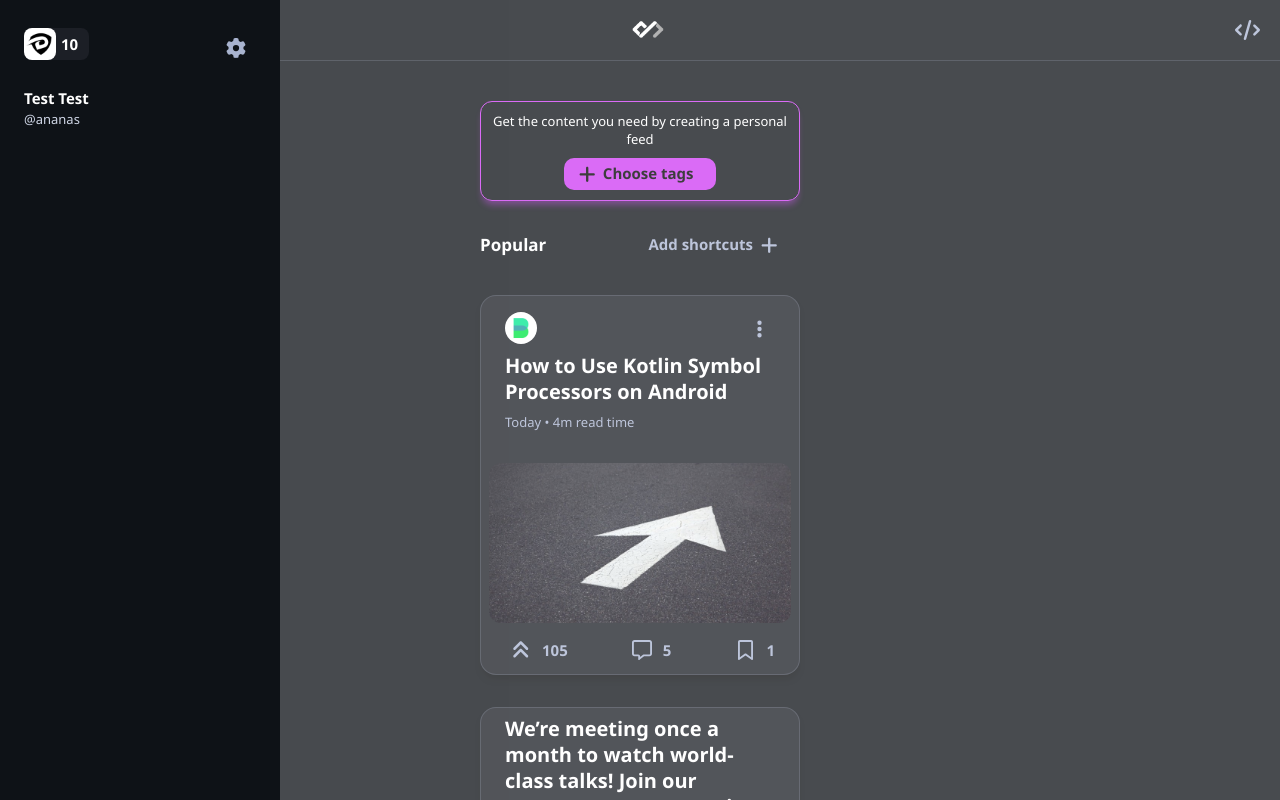
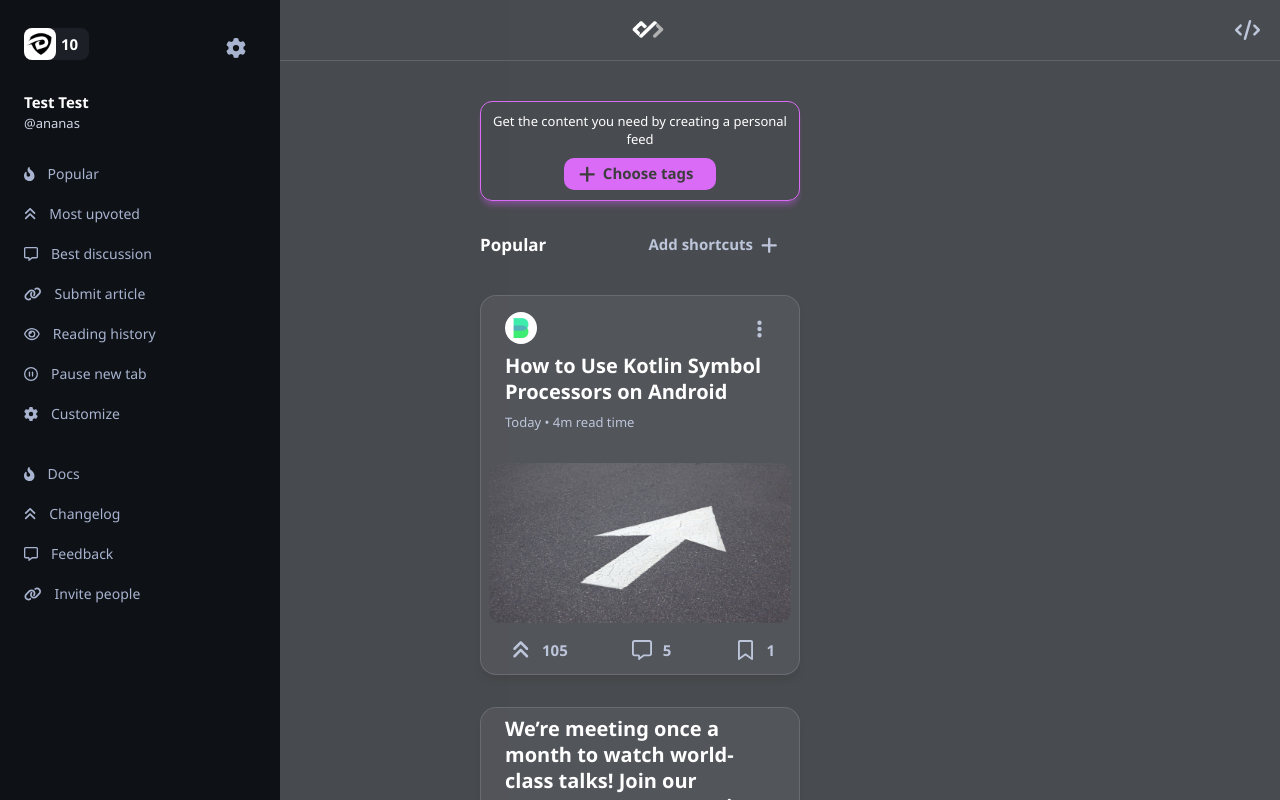
Before and after one commit to littlenines/daily-dev, a Vue app: page / in a window 1280 px wide. Shown: the top 800 px of the page. Built offline with nearby package versions, Linux system fonts and the light colour scheme.

Commit message:
add navbar fixes

```diff
--- a/src/assets/scss/_variables.scss
+++ b/src/assets/scss/_variables.scss
@@ -12,6 +12,7 @@ $label-tertiary: #a8b3cf;
 $label-secondary: #cfd6e6;
 $theme-overlay: #ffffff3d;
 $background-primary: #0e1217;
+$background-active: #a8b3cf33;
 $background-secondary: #1c1f26;
 $divider: rgba(168,179,207,0.2);
 $divider-secondary: rgba(168,179,207,0.4);
--- a/src/components/DevButton.vue
+++ b/src/components/DevButton.vue
@@ -21,7 +21,7 @@ export default {
             type: String,
             default: 'default',
             validator: (value) => {
-                return ['default', 'success', 'warning'].indexOf(value) > -1
+                return ['default', 'success', 'warning', 'transparent'].indexOf(value) > -1
             }
         },
         iconStart: {
@@ -34,7 +34,7 @@ export default {
             type: String,
             default: 'sm',
             validator: (value) => {
-                const fontSizes = ['xs','sm', 'lg', '2x', '3x', '5x','7x', '10x']
+                const fontSizes = ['xs','sm', 'md', 'lg', '2x', '3x', '5x','7x', '10x']
                 return fontSizes.indexOf(value) > -1
             }
         },
--- a/src/main.js
+++ b/src/main.js
@@ -3,26 +3,34 @@ import App from './App.vue'
 import router from './router'
 import store from './store'
 
-import { library } from '@fortawesome/fontawesome-svg-core'
 import { FontAwesomeIcon } from '@fortawesome/vue-fontawesome'
 import { faBars } from '@fortawesome/free-solid-svg-icons'
 import { faCode } from '@fortawesome/free-solid-svg-icons'
 import { faPlus } from '@fortawesome/free-solid-svg-icons'
+import { faGear } from '@fortawesome/free-solid-svg-icons'
+import { faLink } from '@fortawesome/free-solid-svg-icons'
+import { library } from '@fortawesome/fontawesome-svg-core'
+import { faAnglesUp } from '@fortawesome/free-solid-svg-icons'
 import { faEllipsisVertical } from '@fortawesome/free-solid-svg-icons'
-import { faAnglesUp } from '@fortawesome/free-solid-svg-icons'
-import { faGear } from '@fortawesome/free-solid-svg-icons'
+import { faFireFlameCurved } from '@fortawesome/free-solid-svg-icons'
 
+import { faEye } from '@fortawesome/free-regular-svg-icons'
 import { faMessage } from '@fortawesome/free-regular-svg-icons'
 import { faBookmark } from '@fortawesome/free-regular-svg-icons'
+import { faCirclePause } from '@fortawesome/free-regular-svg-icons'
 
-library.add(faBars,
+library.add(faEye,
+            faBars,
             faCode,
             faPlus,
-            faEllipsisVertical,
-            faAnglesUp,
+            faGear,
+            faLink,
             faMessage,
             faBookmark,
-            faGear)
+            faAnglesUp,
+            faCirclePause,
+            faFireFlameCurved,
+            faEllipsisVertical)
 
 createApp(App)
 .component('font-awesome-icon', FontAwesomeIcon)
--- a/src/views/HomeView.vue
+++ b/src/views/HomeView.vue
@@ -2,6 +2,7 @@
   <main class="main">
 <aside class="overlay">
   <nav class="navigation">
+    <div class="navigation-wrapper">
       <div class="navigation-header">
           <div class="navigation-header-user">
               <img src="/img/logo-card.webp" alt="logo">
@@ -13,14 +14,34 @@
         <p class="navigation-username-title">Test Test</p>
         <p class="navigation-username-subtitle">@ananas</p>
       </div>
+    </div>
+    <div class="navigation-discussion">
+      <ul>
+        <li><a href="/" class="discussion-link"><font-awesome-icon icon="fa-solid fa-fire-flame-curved" class="icon-divider"/><p>Popular</p></a></li>
+        <li><a href="/" class="discussion-link"><font-awesome-icon icon="fa-solid fa-angles-up" class="icon-divider"/><p>Most upvoted</p></a></li>
+        <li><a href="/" class="discussion-link"><font-awesome-icon icon="fa-regular fa-message" class="icon-divider"/><p>Best discussion</p></a></li>
+        <li><a href="/" class="discussion-link"><font-awesome-icon icon="fa-solid fa-link" class="icon-divider"/><p>Submit article</p></a></li>
+        <li><a href="/" class="discussion-link"><font-awesome-icon icon="fa-regular fa-eye" class="icon-divider"/><p>Reading history</p></a></li>
+        <li><a href="/" class="discussion-link"><font-awesome-icon icon="fa-regular fa-circle-pause" class="icon-divider"/><p>Pause new tab</p></a></li>
+        <li><a href="/" class="discussion-link"><font-awesome-icon icon="fa-solid fa-gear" class="icon-divider"/><p>Customize</p></a></li>
+      </ul>
+    </div>
+
+    <div class="navigation-footer">
+      <ul>
+        <li><a href="/" class="discussion-link"> <font-awesome-icon icon="fa-solid fa-fire-flame-curved" class="icon-divider"/><p>Docs</p></a></li>
+        <li><a href="/" class="discussion-link"> <font-awesome-icon icon="fa-solid fa-angles-up" class="icon-divider"/><p>Changelog</p></a></li>
+        <li><a href="/" class="discussion-link"> <font-awesome-icon icon="fa-regular fa-message" class="icon-divider"/><p>Feedback</p></a></li>
+        <li><a href="/" class="discussion-link"> <font-awesome-icon icon="fa-solid fa-link" class="icon-divider"/><p>Invite people</p></a></li>
+      </ul>
+    </div>
   </nav>
 </aside>
     <div class="container">
       <div class="tag-card">
         <p class="tag-card-title">{{ cardTitle }}</p>
         <DevButton :iconStart="faPlus"
-                   :iconSize="large"
-                   :variant="defaultVariant">
+                   :iconSize="large">
                    {{ cardButtonTitle }}
         </DevButton>
       </div>
@@ -74,7 +95,6 @@ export default {
       largeTwo: '2x',
       popularTitle: 'Popular',
       gear: 'fa-solid fa-gear',
-      defaultVariant: 'default',
       faPlus: "fa-solid fa-plus",
       cardButtonTitle: "Choose tags",
       transparentVariant: 'transparent',
@@ -101,13 +121,17 @@ export default {
 }
 
 .navigation {
-  height: 100%;
+  height: 100vh;
   width: 28rem;
   background-color: $background-primary;
 
+  &-wrapper {
+    padding: 2.8rem 2.4rem 2rem;
+  }
+
   &-header {
     display: flex;
-    padding: 2.8rem 2.4rem 2rem;
+    margin-bottom: 2.4rem;
     justify-content: space-between;
 
     &-user {
@@ -134,7 +158,6 @@ export default {
   }
 
 &-username {
-  padding: 0 2.4rem;
     &-title {
       color: $white;
       font-weight: 700;
@@ -144,13 +167,39 @@ export default {
     }
 
     &-subtitle {
+      font-size: 1.3rem;
+      line-height: 1.8rem;
+      margin-bottom: .2rem;
       color: $label-secondary;
-      line-height: 1.8rem;
-      font-size: 1.3rem;
-      margin-bottom: .2rem;
+    }
+  }
 }
 
+.navigation-discussion {
+  margin-bottom: 2rem;
+  text-align: left;
   }
+
+  li {
+    padding: 1.3rem 2.4rem;
+
+    &:hover {
+      background-color: $background-active;
+    }
+
+    &:hover .discussion-link {
+      color: $white;
+    }
+  }
+
+  .discussion-link{
+    font-size: 1.4rem;
+    color: $label-tertiary;
+    display: flex;
+  }
+
+  .icon-divider {
+    padding-right: 1.3rem;
   }
 
   .main {
```
Lines whose indentation alone changed are shown as unchanged.
